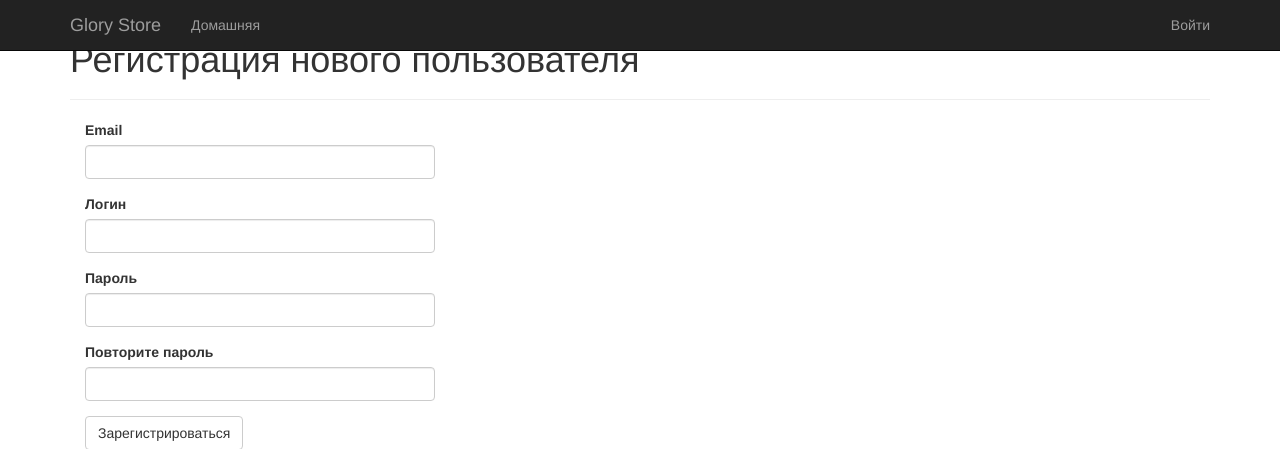
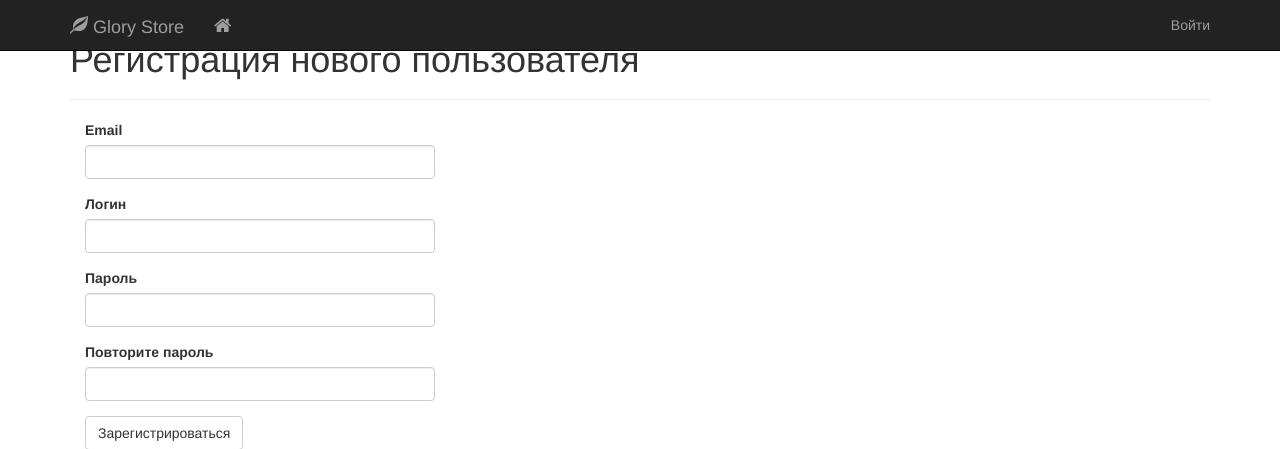
Before and after one commit to jokkiz/glory-store-app, a Flask app: page /register in a window 1280 px wide. Shown: the top 449 px of the page. Run offline with Flask 2, Linux system fonts and the light colour scheme; parts of the project's set-up code (start-up, migrations or seed data) failed here and were passed over; some libraries are stand-ins or nearby versions.

Commit message:
gravatar and font-awesome

```diff
--- a/app/templates/base.html
+++ b/app/templates/base.html
@@ -19,11 +19,13 @@
                 <span class="icon-bar"></span>
                 <span class="icon-bar"></span>
             </button>
-            <a class="navbar-brand" href="{{ url_for('main.index') }}">Glory Store</a>
+            <a class="navbar-brand" href="{{ url_for('main.index') }}">
+                <span class="glyphicon glyphicon-leaf" aria-hidden="true"></span>&nbsp;Glory Store
+            </a>
         </div>
         <div class="navbar-collapse collapse">
             <ul class="nav navbar-nav">
-                <li><a href="{{ url_for('main.index') }}">Домашняя</a></li>
+                <li><a href="{{ url_for('main.index') }}"><i class="fa fa-home fa-lg" aria-hidden="true"></i></a></li>
             </ul>
             <ul class="nav navbar-nav navbar-right">
                 {% if current_user.is_authenticated %}
```
